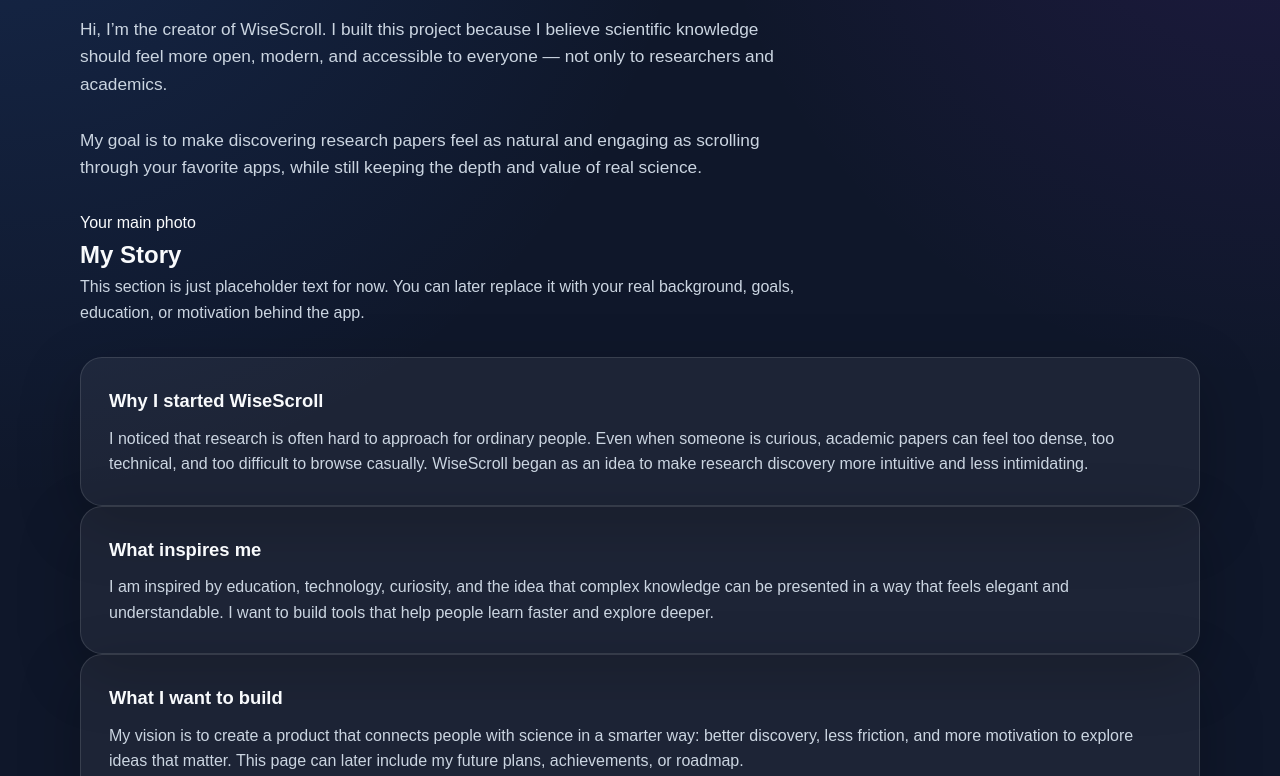
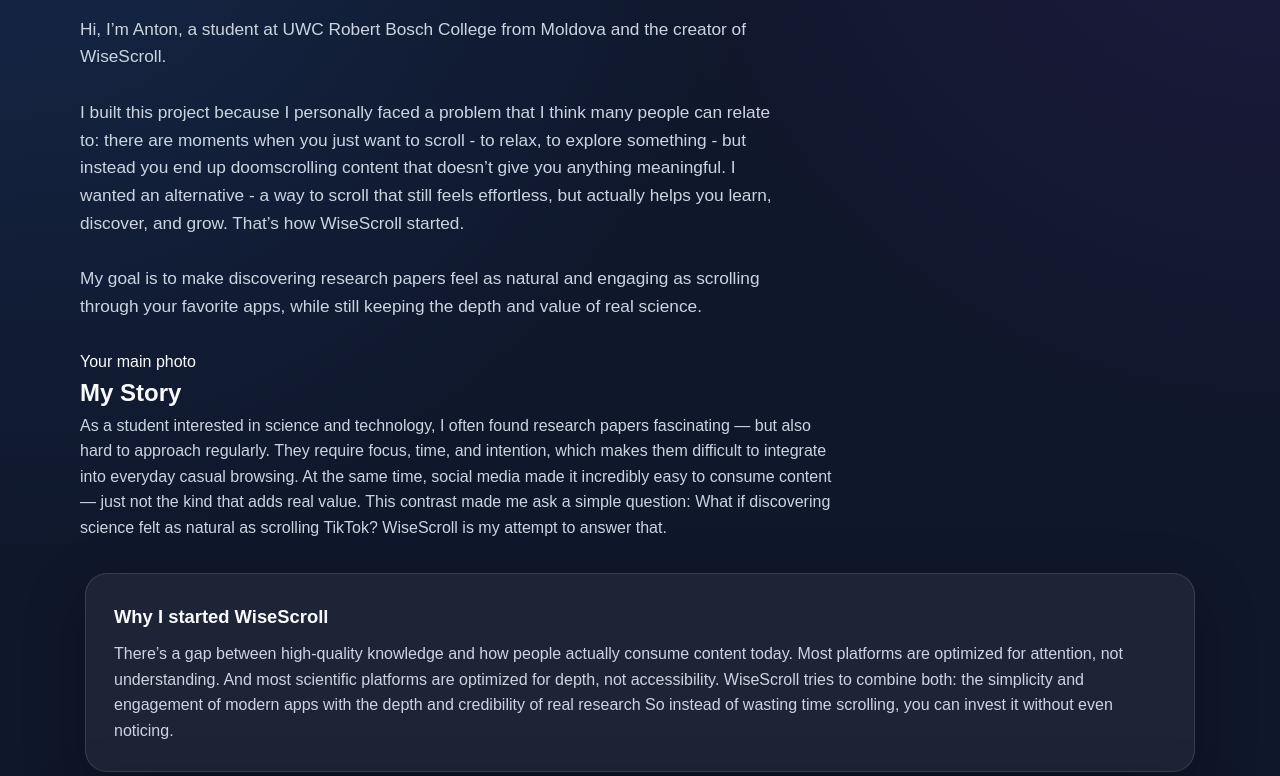
Before and after one commit to AntonPetrovici/WiseScroll.github.io, a plain HTML site: page about.html in a window 1280 px wide. Shown: the part 204-980 px from the top of the page. Drawn offline with Linux system fonts and the light colour scheme.

Commit message:
About US page was modified

```diff
--- a/about.html
+++ b/about.html
@@ -14,7 +14,7 @@
         <ul class="nav-links">
           <li><a href="index.html">Home</a></li>
           <li><a href="pricing.html">Pricing</a></li>
-          <li><a href="about.html" class="active">About Me</a></li>
+          <li><a href="about.html" class="active">About Us</a></li>
         </ul>
       </nav>
     </div>
@@ -27,9 +27,15 @@
           <span class="badge" style="margin: 10px;">Behind WiseScroll</span>
           <h1>About Me</h1>
           <p class="hero-description">
-            Hi, I’m the creator of WiseScroll. I built this project because I believe
-            scientific knowledge should feel more open, modern, and accessible to everyone —
-            not only to researchers and academics.
+            Hi, I’m Anton, a student at UWC Robert Bosch College from Moldova and the creator of WiseScroll.
+          </p>
+          <p class="hero-description">
+            I built this project because I personally faced a problem that I think many people can relate to:
+            there are moments when you just want to scroll - to relax, to explore something - but instead you end up doomscrolling content that doesn’t give you anything meaningful.
+
+I wanted an alternative - a way to scroll that still feels effortless, but actually helps you learn, discover, and grow.
+
+That’s how WiseScroll started.
           </p>
           <p class="hero-description">
             My goal is to make discovering research papers feel as natural and engaging as
@@ -50,36 +56,67 @@
       <div class="container">
         <h2>My Story</h2>
         <p class="section-subtitle">
-          This section is just placeholder text for now. You can later replace it with your real
-          background, goals, education, or motivation behind the app.
+          As a student interested in science and technology, I often found research papers fascinating — but also hard to approach regularly. They require focus, time, and intention, which makes them difficult to integrate into everyday casual browsing.
+
+At the same time, social media made it incredibly easy to consume content — just not the kind that adds real value.
+
+This contrast made me ask a simple question:
+What if discovering science felt as natural as scrolling TikTok?
+
+WiseScroll is my attempt to answer that.
         </p>
 
         <div class="story-grid">
           <article class="feature-card">
             <h3>Why I started WiseScroll</h3>
             <p>
-              I noticed that research is often hard to approach for ordinary people. Even when
-              someone is curious, academic papers can feel too dense, too technical, and too
-              difficult to browse casually. WiseScroll began as an idea to make research discovery
-              more intuitive and less intimidating.
+              There’s a gap between high-quality knowledge and how people actually consume content today.
+
+Most platforms are optimized for attention, not understanding.
+And most scientific platforms are optimized for depth, not accessibility.
+
+WiseScroll tries to combine both:
+
+the simplicity and engagement of modern apps
+
+with the depth and credibility of real research
+
+So instead of wasting time scrolling, you can invest it without even noticing.
             </p>
           </article>
 
           <article class="feature-card">
             <h3>What inspires me</h3>
             <p>
-              I am inspired by education, technology, curiosity, and the idea that complex
-              knowledge can be presented in a way that feels elegant and understandable. I want
-              to build tools that help people learn faster and explore deeper.
+              I’m inspired by the idea that technology can reshape how we learn.
+
+We already have access to incredible knowledge — but access alone isn’t enough.
+What matters is how naturally that knowledge fits into our daily lives.
+
+I want to build tools that:
+
+make learning feel effortless
+
+turn curiosity into a habit
+
+and help people explore ideas that actually matter
             </p>
           </article>
 
           <article class="feature-card">
             <h3>What I want to build</h3>
             <p>
-              My vision is to create a product that connects people with science in a smarter
-              way: better discovery, less friction, and more motivation to explore ideas that
-              matter. This page can later include my future plans, achievements, or roadmap.
+              WiseScroll is just the beginning.
+
+My vision is to create a platform where:
+
+discovering research is as easy as scrolling
+
+complex ideas feel intuitive
+
+and time spent online becomes genuinely valuable
+
+In the future, this can grow into a full ecosystem for learning, discovery, and intellectual curiosity.
             </p>
           </article>
         </div>
@@ -90,7 +127,7 @@
       <div class="container">
         <h2>Photos</h2>
         <p class="section-subtitle">
-          Add your own images here later — portraits, project photos, presentations, or anything
+          Add your own images here later - portraits, project photos, presentations, or anything
           that helps visitors connect with your story.
         </p>
 
--- a/style.css
+++ b/style.css
@@ -278,6 +278,7 @@
   background: var(--card);
   border: 1px solid var(--border);
   box-shadow: var(--shadow);
+  margin: 5px;
 }
 
 .feature-card {
```
